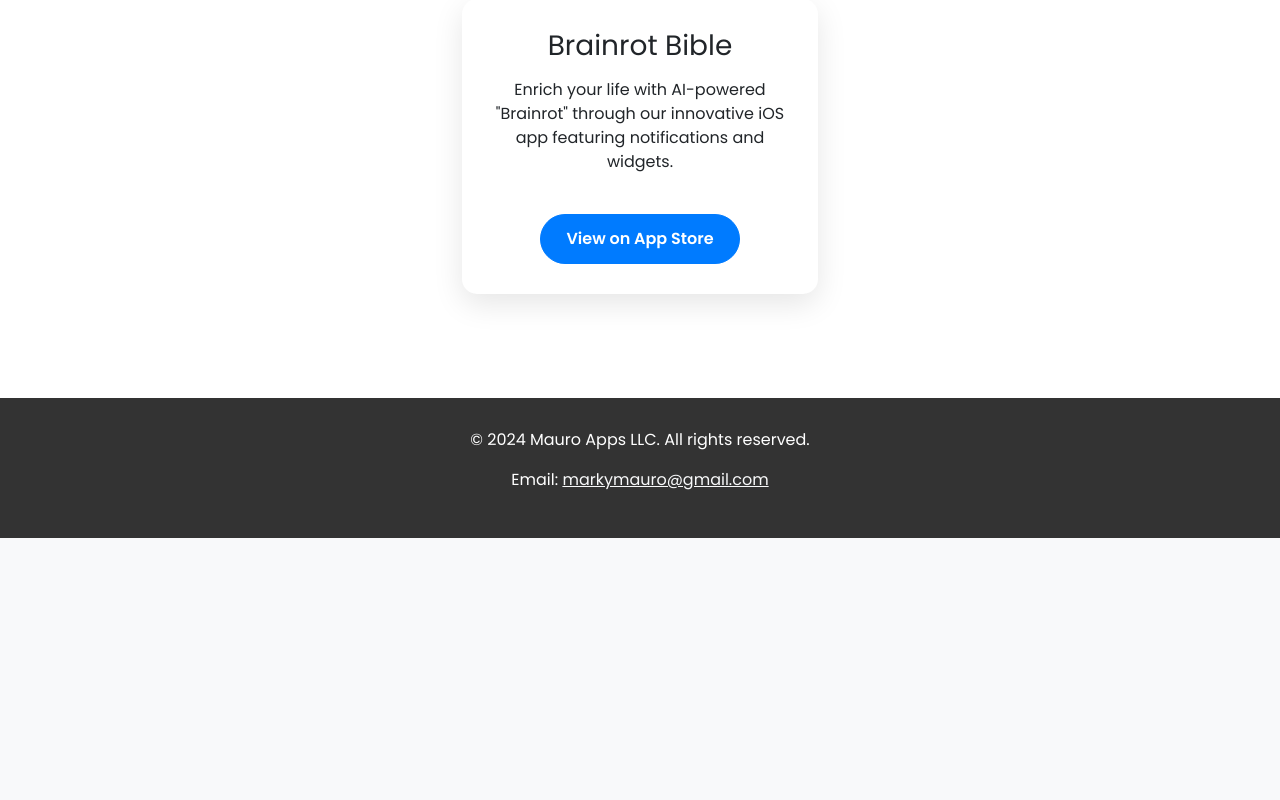
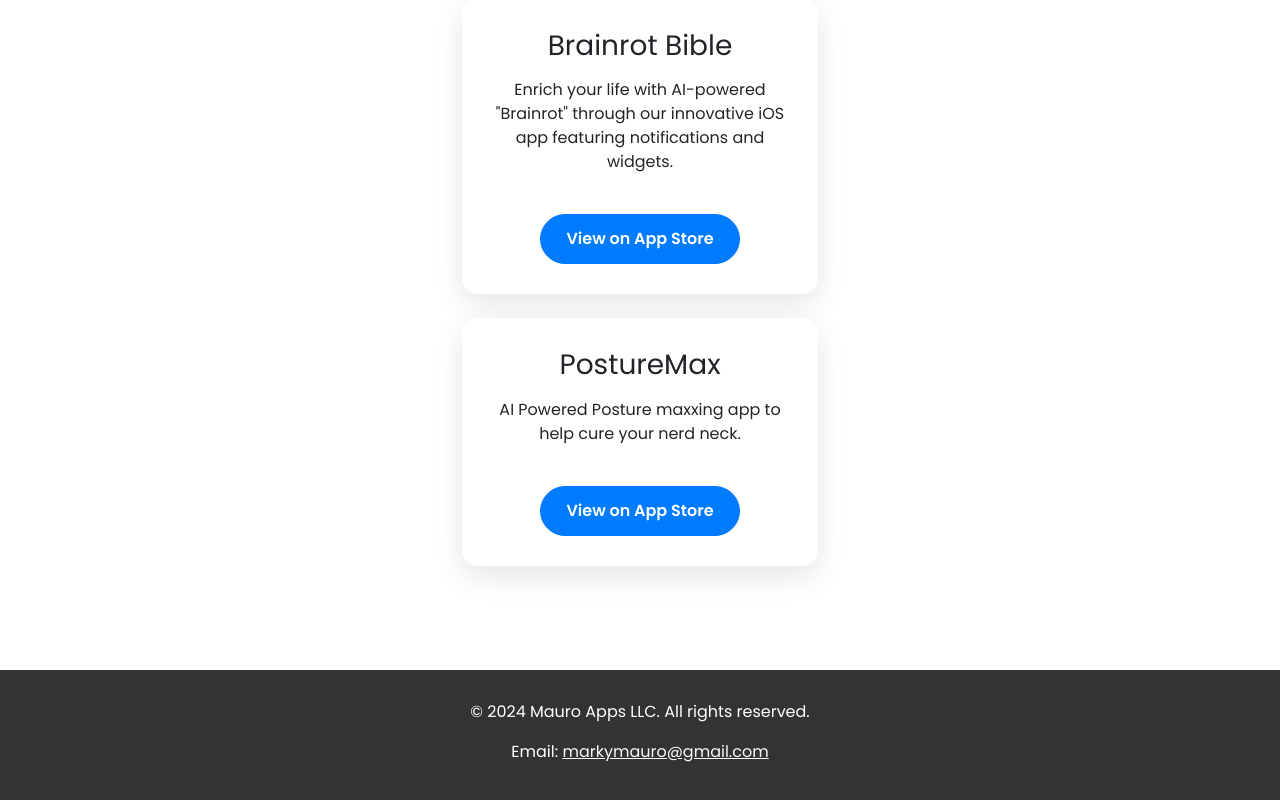
Before and after one commit to markymauro13/mauroapps.com, a React (Create React App) app: page / in a window 1280 px wide. Shown: the part 666-1466 px from the top of the page. Before the commit the page ends 1204 px from the top, so only its background shows below. Built offline with nearby package versions, Linux system fonts and the light colour scheme.

Commit message:
refactoring

```diff
--- a/src/App.jsx
+++ b/src/App.jsx
@@ -33,7 +33,7 @@
       <Navbar />
       <Routes>
         <Route path="/" element={<Home />} />
-        <Route path="/solutions" element={<Solutions />} />
+        {/* <Route path="/solutions" element={<Solutions />} /> */}
         <Route path="/about" element={<About />} />
         <Route path="/contact" element={<Contact />} />
       </Routes>
--- a/src/components/About/AboutSection/AboutSection.jsx
+++ b/src/components/About/AboutSection/AboutSection.jsx
@@ -10,15 +10,10 @@
           <Row className="justify-content-center">
             <Col lg="8">
               <p className="lead mb-4">
-                Founded by Mark Mauro in 2024, MauroApps is a dynamic mobile software company specializing in innovative SaaS products for the iOS platform.
+                Founded by Mark Mauro in 2024, Mauro Apps LLC is a mobile software studio specializing in viral SaaS products for iOS.
               </p>
               <p className="mb-4">
-                Our mission is to create fun and profitable applications that cater to diverse niches within the mobile ecosystem. We're constantly exploring new ideas and
-                pushing the boundaries of what's possible in mobile app development.
-              </p>
-              <p>
-                At MauroApps, we take pride in handling every aspect of our products in-house, from coding and development to marketing and influencer outreach. This holistic
-                approach allows us to maintain high quality standards and deliver exceptional user experiences.
+                Our mission is to create fun and profitable applications that cater to diverse niches within the mobile apps space. We aim to growth hack and scale our apps to thousands of MAUs and beyond.
               </p>
             </Col>
           </Row>
--- a/src/components/Home/ProjectsSection/ProjectsSection.jsx
+++ b/src/components/Home/ProjectsSection/ProjectsSection.jsx
@@ -21,6 +21,19 @@
               </Card>
             </Col>
           </Row>
+          <Row className="row justify-content-center">
+            <Col md="6" lg="4" className="mb-4">
+              <Card className="project-card text-center">
+                <Card.Title className="fs-3 mb-3">PostureMax</Card.Title>
+                <Card.Text>AI Powered Posture maxxing app to help cure your nerd neck.</Card.Text>
+                <Card.Text>
+                  <Button href="/" variant="primary" className="mt-4 card-button" target="_blank" rel="noreferrer">
+                    View on App Store
+                  </Button>
+                </Card.Text>
+              </Card>
+            </Col>
+          </Row>
         </Container>
       </div>
     </>
--- a/src/components/Navbar/Navbar.jsx
+++ b/src/components/Navbar/Navbar.jsx
@@ -20,9 +20,9 @@
               <Nav.Link as={Link} to="/">
                 Home
               </Nav.Link>
-              <Nav.Link as={Link} to={location.pathname === "/solutions" ? "#solutions" : "/solutions"}>
+              {/* <Nav.Link as={Link} to={location.pathname === "/solutions" ? "#solutions" : "/solutions"}>
                 Solutions
-              </Nav.Link>
+              </Nav.Link> */}
               <Nav.Link as={Link} to={location.pathname === "/about" ? "#about" : "/about"}>
                 About
               </Nav.Link>
```
